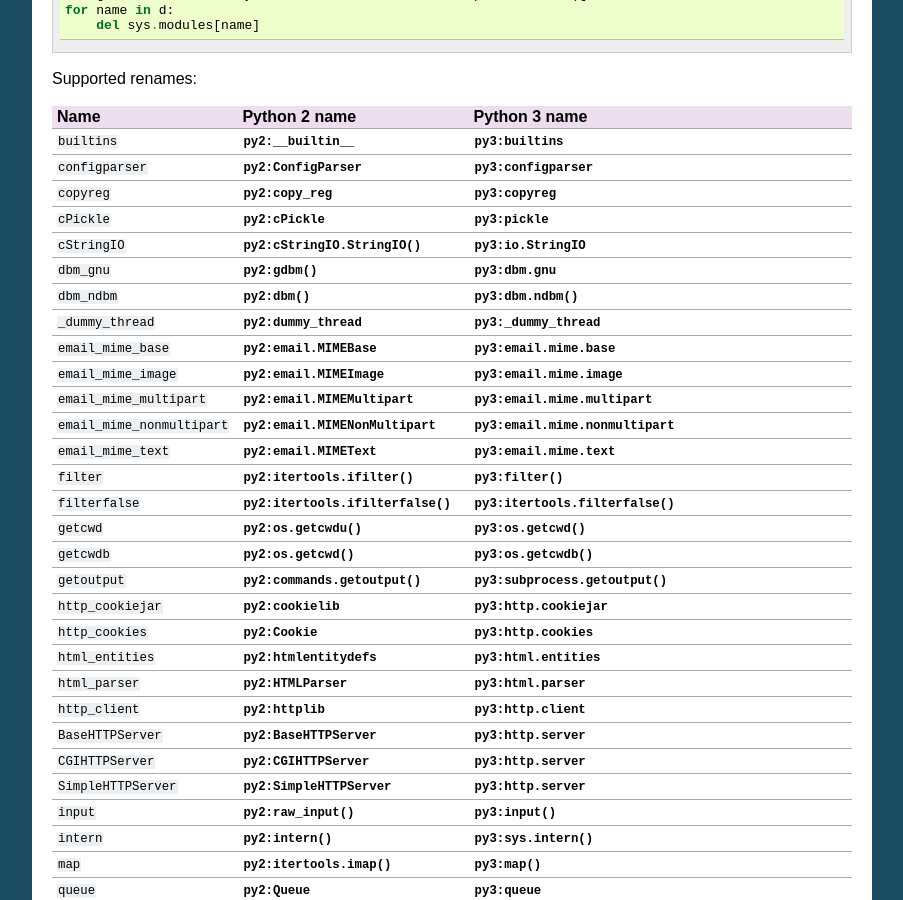
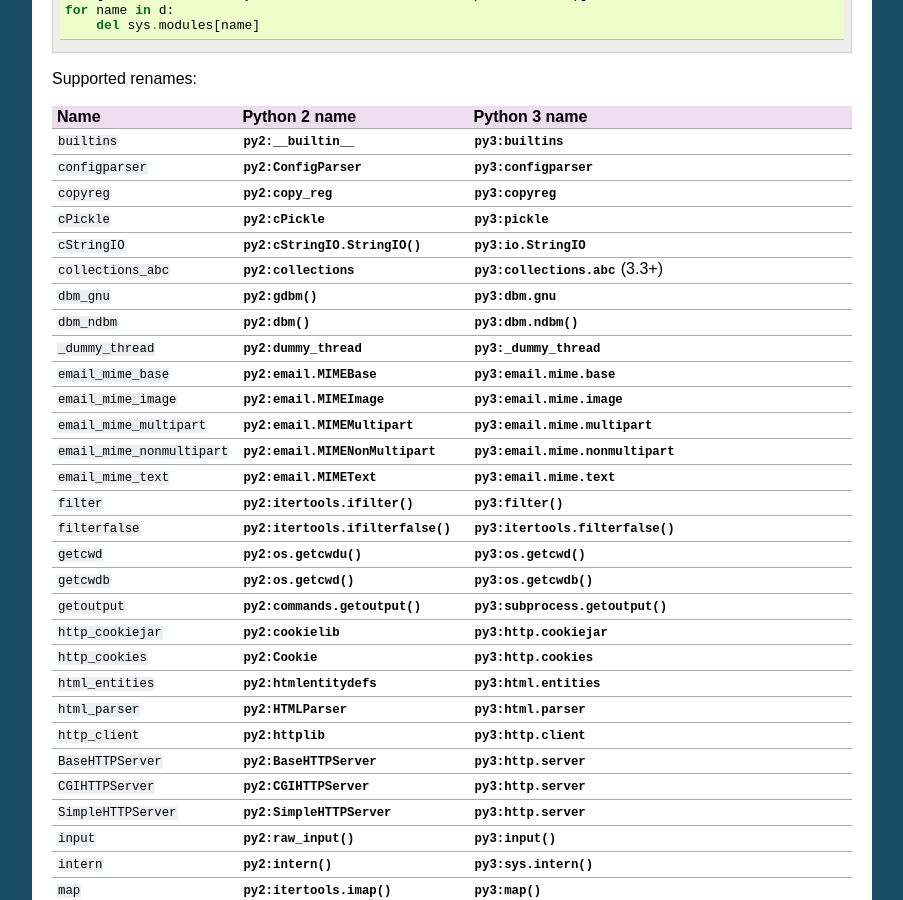
Before and after one commit to benjaminp/six, a Sphinx documentation site: the page built from documentation/index.rst, in a window 1280 px wide and 900 px high, scrolled down 7655 px. Shown: the whole window, without its empty margins (198-1101 px from the left). Built offline with Sphinx 7.4.7, drawn with Linux system fonts in a browser that asks for light colours.

Commit message:
Add six.moves.collections_abc.
Fixes #155.
Closes #241.

```diff
--- a/documentation/index.rst
+++ b/documentation/index.rst
@@ -584,6 +584,8 @@ Supported renames:
 +------------------------------+-------------------------------------+---------------------------------------+
 | ``cStringIO``                | :func:`py2:cStringIO.StringIO`      | :class:`py3:io.StringIO`              |
 +------------------------------+-------------------------------------+---------------------------------------+
+| ``collections_abc``          | :mod:`py2:collections`              | :mod:`py3:collections.abc` (3.3+)     |
++------------------------------+-------------------------------------+---------------------------------------+
 | ``dbm_gnu``                  | :func:`py2:gdbm`                    | :class:`py3:dbm.gnu`                  |
 +------------------------------+-------------------------------------+---------------------------------------+
 | ``dbm_ndbm``                 | :func:`py2:dbm`                     | :func:`py3:dbm.ndbm`                  |
--- a/six.py
+++ b/six.py
@@ -255,6 +255,7 @@ _moved_attributes = [
     MovedAttribute("zip_longest", "itertools", "itertools", "izip_longest", "zip_longest"),
     MovedModule("builtins", "__builtin__"),
     MovedModule("configparser", "ConfigParser"),
+    MovedModule("collections_abc", "collections", "collections.abc" if sys.version_info >= (3, 3) else "collections"),
     MovedModule("copyreg", "copy_reg"),
     MovedModule("dbm_gnu", "gdbm", "dbm.gnu"),
     MovedModule("dbm_ndbm", "dbm", "dbm.ndbm"),
```
Also changed, not shown: 1 other file.
